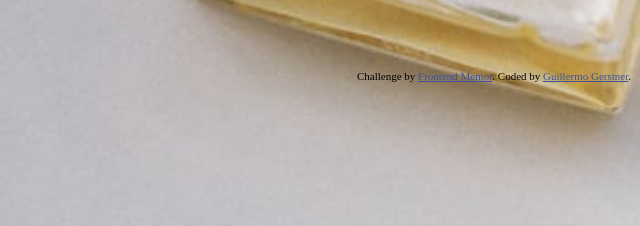
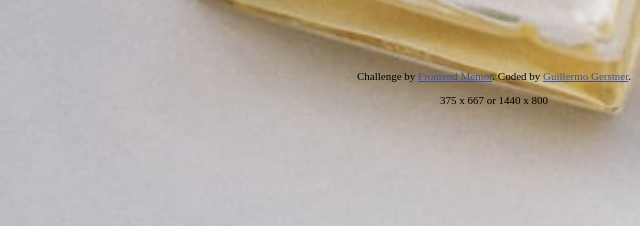
Before and after one commit to GuillermoGerstner/GuillermoGerstner.github.io-product-preview-card-component, a website: page index.html in a window 1280 px wide. Shown: the part 574-800 px from the top of the page, 146-786 px from the left. Drawn offline with Linux system fonts and the light colour scheme.

Commit message:
Completed

```diff
--- a/index.html
+++ b/index.html
@@ -45,6 +45,8 @@
   <div class="attribution">
     Challenge by <a href="https://www.frontendmentor.io?ref=challenge" target="_blank">Frontend Mentor</a>.
     Coded by <a href="https://www.linkedin.com/in/guillermogerstner">Guillermo Gerstner</a>.
+    <br><br>
+    375 x 667 or 1440 x 800
   </div>
 </body>
 </html>
```
